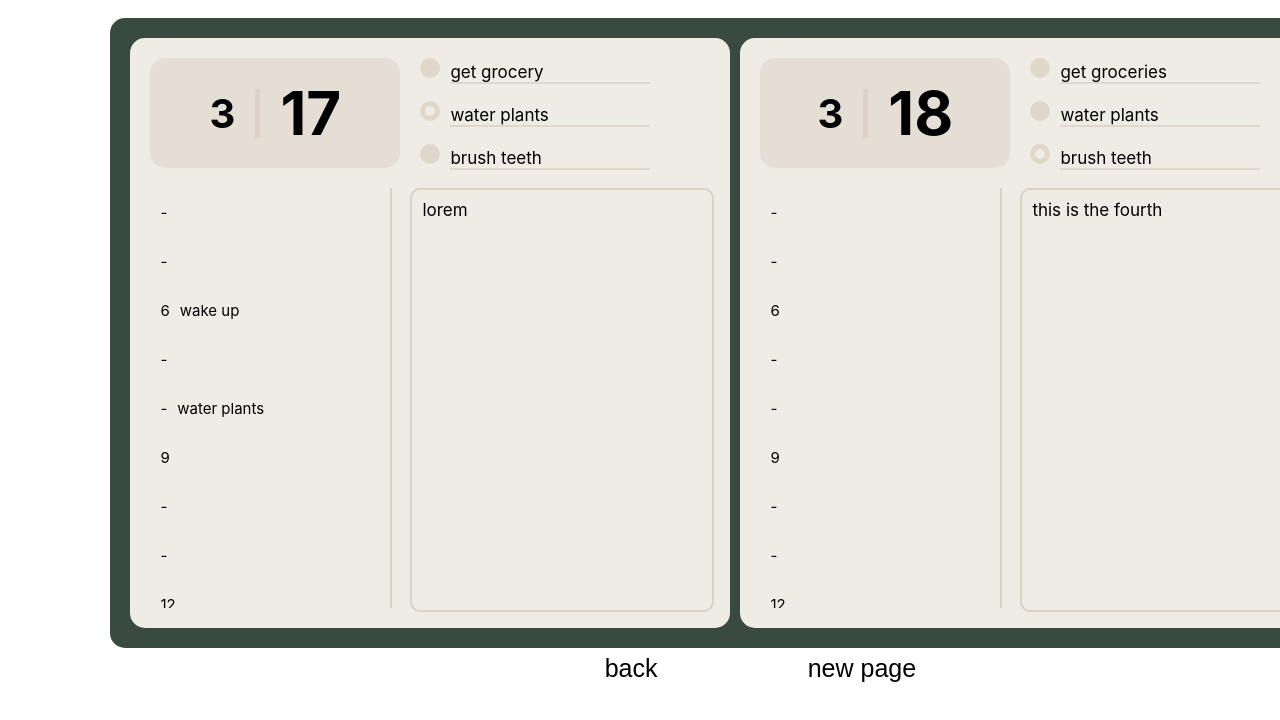
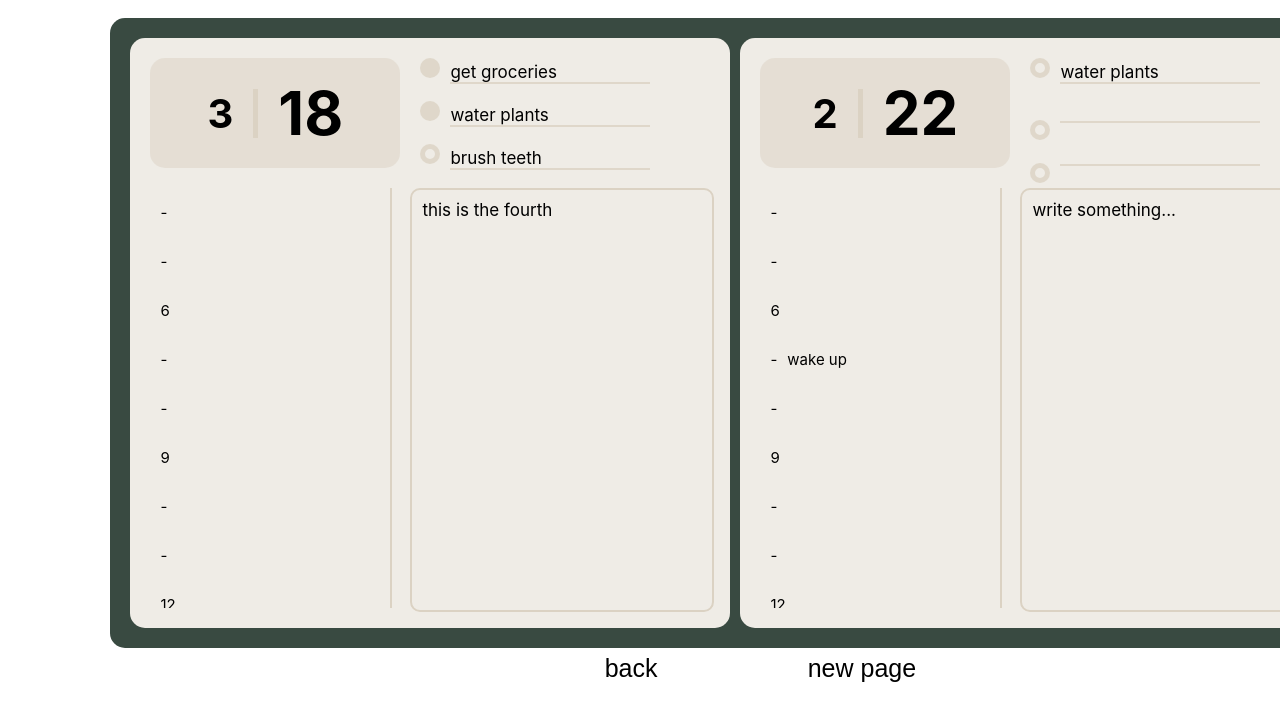
Before and after one commit to samuelmanor/aden-react-node, a React (Create React App) app: page / in a window 1280 px wide. Shown: the top 720 px of the page. Built offline with nearby package versions, Linux system fonts and the light colour scheme; data requests are answered from the project's data file.

Commit message:
fixed bug where new page's todos don't update properly

```diff
--- a/db.json
+++ b/db.json
@@ -144,6 +144,36 @@
       ],
       "entry": "this is the fourth",
       "id": 4
+    },
+    {
+      "day": 22,
+      "month": 2,
+      "todos": [
+        {
+          "task": "water plants",
+          "completed": false,
+          "id": 1
+        },
+        {
+          "task": "",
+          "completed": false,
+          "id": 2
+        },
+        {
+          "task": "",
+          "completed": false,
+          "id": 3
+        }
+      ],
+      "events": [
+        {
+          "time": 7,
+          "event": "wake up",
+          "id": 1
+        }
+      ],
+      "entry": "write something...",
+      "id": 5
     }
   ]
 }
--- a/src/App.js
+++ b/src/App.js
@@ -87,17 +87,17 @@
       "month": today.getMonth(),
       "todos": [
         {
-          "task": 'add new...',
+          "task": '',
           "completed": false,
           "id": 1
         },
         {
-          "task": 'add new...',
+          "task": '',
           "completed": false,
           "id": 2
         },
         {
-          "task": 'add new...',
+          "task": '',
           "completed": false,
           "id": 3
         }
--- a/src/components/ToDo.js
+++ b/src/components/ToDo.js
@@ -31,13 +31,14 @@
             marginTop: 0,
             borderBottom: '2px solid rgba(219, 210, 195, 0.8)',
             width: 200,
-            fontSize: 17
+            fontSize: 17,
+            minHeight: 20
         },
 
         task: {
             display: 'inline-block',
             marginLeft: 10,
-            marginBottom: 16
+            marginBottom: 16,
         },
 
         input: {
@@ -65,19 +66,23 @@
         const input = document.getElementById('text-box');
         if (input) {
             input.focus();
-        }
+        };
     }, [editingState]);
+
+    useEffect(() => {
+        setTaskText(task);
+    }, [task])
 
     return (
         <div>
-            {completed ? <div style={toDoStyle.done}onClick={() => handleUpdateTask(id, false)}></div> : <div style={toDoStyle.notDone} onClick={() => handleUpdateTask(id, true)}></div>}
+            {completed ? <div style={toDoStyle.done} onClick={() => handleUpdateTask(id, false)}></div> : <div style={toDoStyle.notDone} onClick={() => handleUpdateTask(id, true)}></div>}
 
             {editingState ?
             <div style={toDoStyle.task}>
                 <input style={toDoStyle.input} type='text' id='text-box' maxLength='25' value={taskText} onChange={(e) => setTaskText(e.target.value)} />
                 <button style={toDoStyle.button} onClick={updateTask}>save</button>
             </div>
-            : <p onClick={() => setEditingState(true)} style={toDoStyle.p}>{task}</p>}
+            : <p id='task-text' onClick={() => setEditingState(true)} style={toDoStyle.p}>{task}</p>}
         </div>
     );
 };
```
